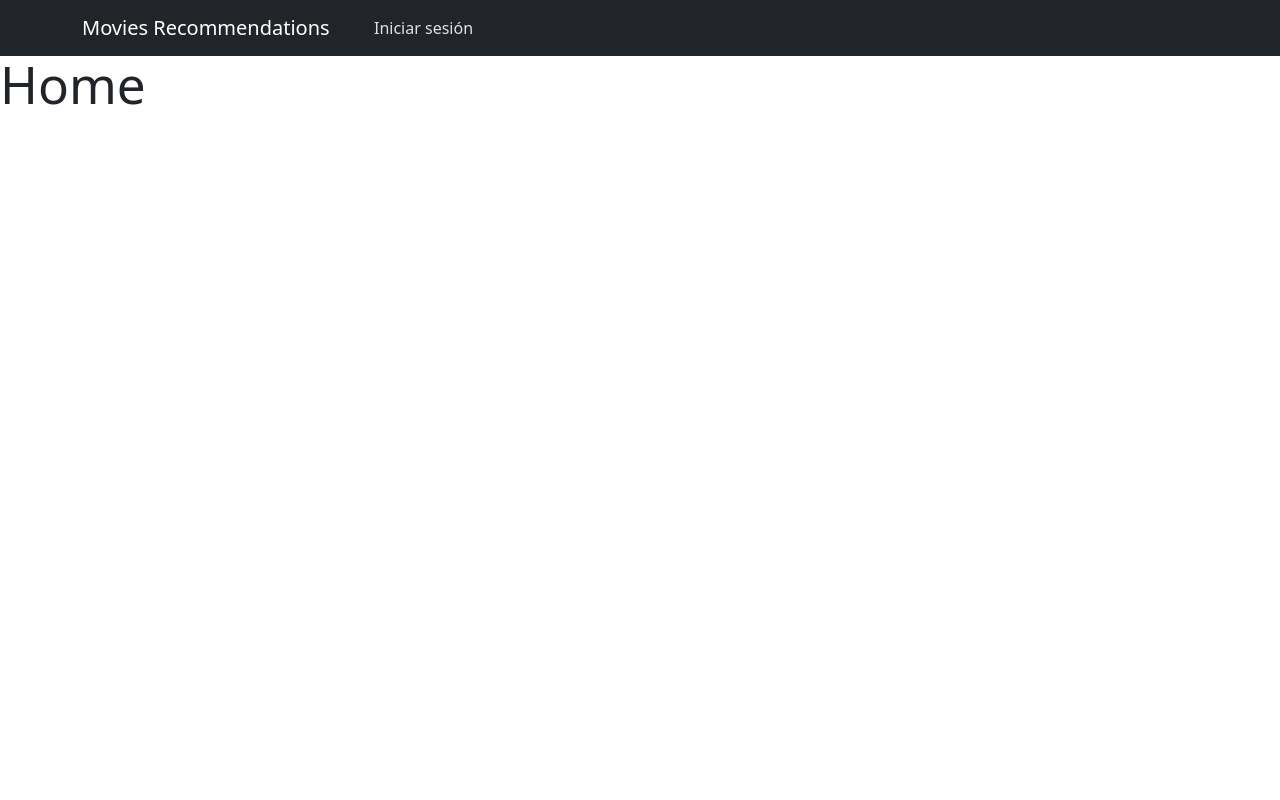
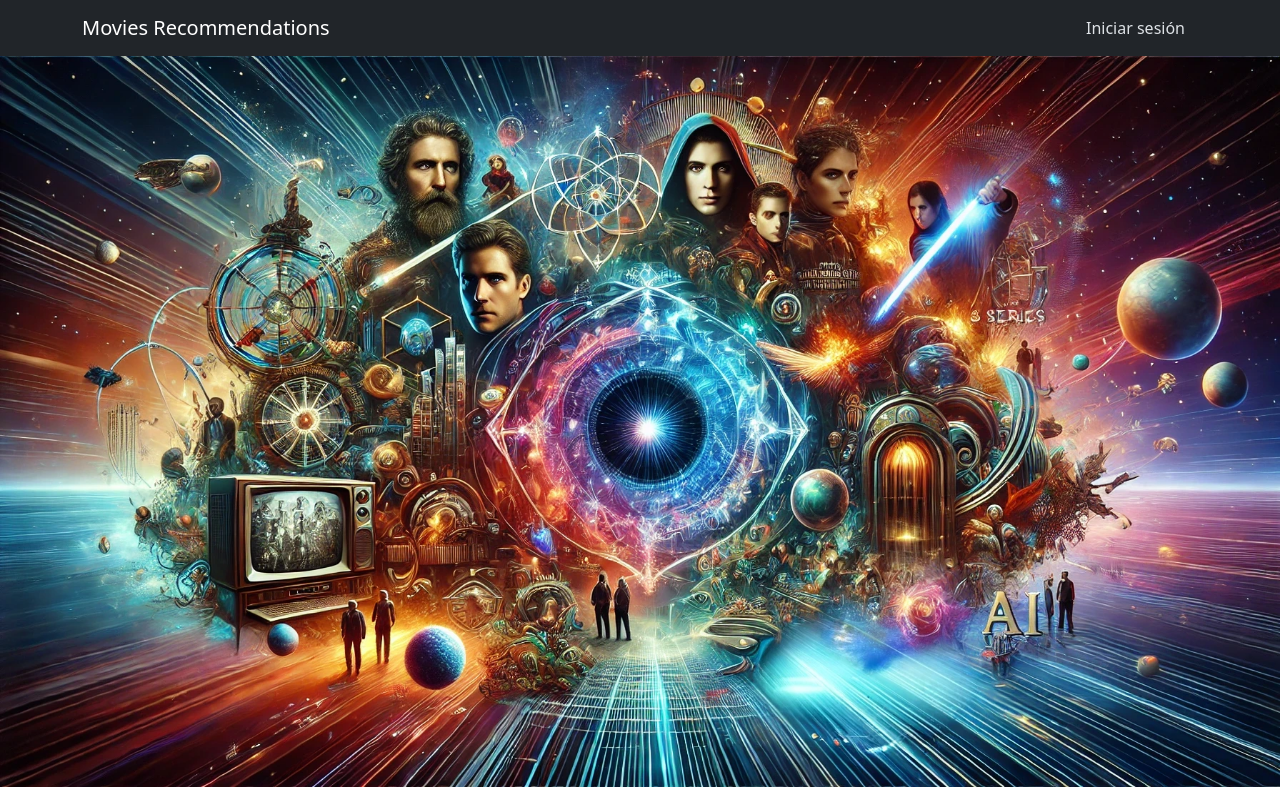
Before and after one commit to CRodr86/netflix_project_backend, a React (Vite) app: page / in a window 1280 px wide. Built offline with nearby package versions, Linux system fonts and the light colour scheme.

Commit message:
Add background image to home

```diff
--- a/src/components/navbar/Navbar.jsx
+++ b/src/components/navbar/Navbar.jsx
@@ -20,7 +20,7 @@ const NavbarComponent = () => {
     <Navbar bg="dark" data-bs-theme="dark">
       <Container>
         <Navbar.Brand href="#home">Movies Recommendations</Navbar.Brand>
-        <Nav className="d-flex justify-content-between w-75">
+        <Nav className={`d-flex ${currentUser ? 'justify-content-between' : ''} w-75`}>
           {currentUser ? (
             <>
               <Stack direction="horizontal" gap={3}>
@@ -41,7 +41,7 @@ const NavbarComponent = () => {
               </NavDropdown>
             </>
           ) : (
-            <Button variant="dan" onClick={() => setShowLoginModal(true)}>
+            <Button className="ms-auto" variant="dan" onClick={() => setShowLoginModal(true)}>
               Iniciar sesión
             </Button>
           )}
--- a/src/pages/Home.jsx
+++ b/src/pages/Home.jsx
@@ -8,6 +8,7 @@ import SeriesFirstPage from "../components/series/SeriesFirstPage";
 import MovieInfo from "../components/movies/MovieInfo";
 import SerieInfo from "../components/series/SerieInfo";
 import RatedMovies from "../components/movies/RatedMovies";
+import homeImage from "../assets/home.webp";
 
 const Home = () => {
   const { store } = useContext(Context);
@@ -39,7 +40,7 @@ const Home = () => {
       {token && currentUser.favorite_genres && page == "ratedMovies" && (
         <RatedMovies />
       )}
-      {!token && <h1>Home</h1>}
+      {!token && <img src={homeImage} alt="home" className="home-image img-fluid w-100 h-100" />}
     </Container>
   );
 };
```
Also changed, not shown: src/assets/home.webp (added).
